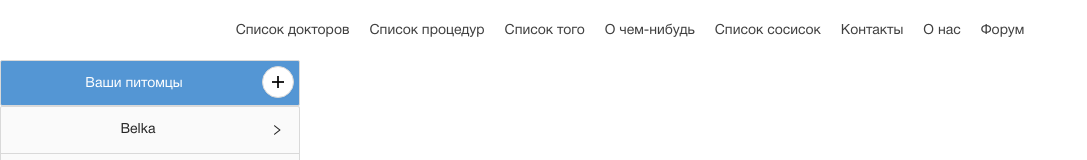
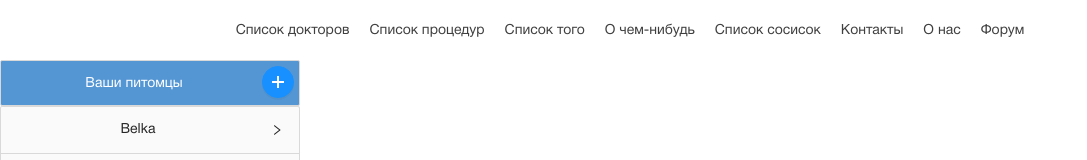
Before and after one commit to AlexVedernikoff/Vet-clinic-for-wolfik, a React (Create React App) app: page / in a window 1280 px wide. Shown: the top 160 px of the page, without its empty margins (0-1087 px from the left). Built offline with nearby package versions, Linux system fonts and the light colour scheme.

Commit message:
Added Universal Button

```diff
--- a/src/components/PetSidebar/PetSidebar.module.scss
+++ b/src/components/PetSidebar/PetSidebar.module.scss
@@ -15,9 +15,9 @@ $border-color: #d9d9d9;
     color: #fff;
     align-self: center;
   }
-  .addpet {
-    align-self: center;
-  }
+  // .addpet {
+  //   align-self: center;
+  // }
 }
 
 .sidebar {
--- a/src/components/PetSidebar/PetSidebar.tsx
+++ b/src/components/PetSidebar/PetSidebar.tsx
@@ -1,6 +1,7 @@
-import { Button, Collapse } from 'antd';
+import { Collapse } from 'antd';
 import { EditOutlined, DeleteOutlined, PlusOutlined } from '@ant-design/icons';
 import css from './PetSidebar.module.scss';
+import ButtonCustom from '../button/Button';
 
 interface Pets {
   id: number;
@@ -23,17 +24,13 @@ const { Panel } = Collapse;
 // Функция создания панели
 const createPanel = (id: number, name: string): JSX.Element => (
   <Panel header={name} key={id} className={css.panel}>
-    <Button
-      className={css.addpet}
+    <ButtonCustom
+      label="Редактировать"
       type="primary"
       icon={<EditOutlined />}
-      style={{ marginRight: 3 }}
-    >
-      Редактировать
-    </Button>
-    <Button type="primary" icon={<DeleteOutlined />}>
-      Удалить
-    </Button>
+      style={{ marginRight: '5px' }}
+    />
+    <ButtonCustom label="Удалить" type="primary" icon={<DeleteOutlined />} />
   </Panel>
 );
 
@@ -42,7 +39,7 @@ const PetSidebar = (): JSX.Element => (
   <aside className={css.sidebar}>
     <div className={css.header}>
       <span className={css.label}>Ваши питомцы</span>
-      <Button shape="circle" icon={<PlusOutlined />} />
+      <ButtonCustom shape="circle" type="primary" icon={<PlusOutlined />} />
     </div>
     <Collapse accordion expandIconPosition="end">
       {petsData.map((pet: Pets) => createPanel(pet.id, pet.name))}
--- /dev/null
+++ b/src/components/button/Button.tsx
@@ -0,0 +1,38 @@
+import { Button } from 'antd';
+
+export interface ButtonProps {
+  type?: 'default' | 'primary';
+  size?: 'small' | 'large';
+  label?: string;
+  shape?: 'circle' | 'round';
+  icon?: JSX.Element;
+  marginRight?: string;
+  onClick?: (event: React.MouseEvent<HTMLButtonElement, MouseEvent>) => void;
+  props?: { [x: string]: any };
+  style?: { [x: string]: any };
+}
+
+const ButtonCustom = ({
+  type,
+  size,
+  label,
+  onClick,
+  icon,
+  shape,
+  style,
+  props,
+}: ButtonProps): JSX.Element => (
+  <Button
+    style={style}
+    shape={shape}
+    type={type}
+    size={size}
+    onClick={onClick}
+    icon={icon}
+    {...props}
+  >
+    {label}
+  </Button>
+);
+
+export default ButtonCustom;
```
Also changed, not shown: src/components/button/Button.module.scss (added).
